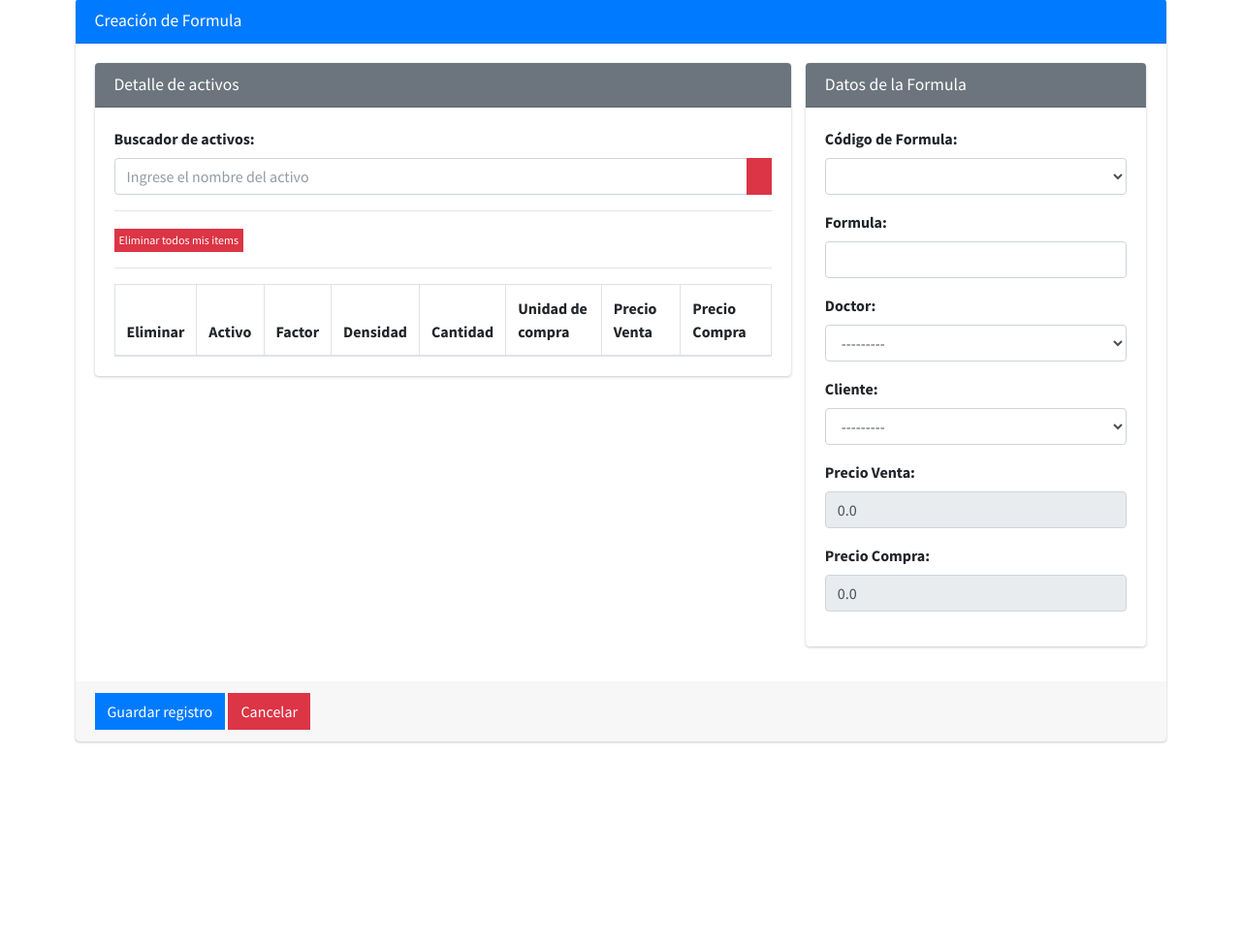
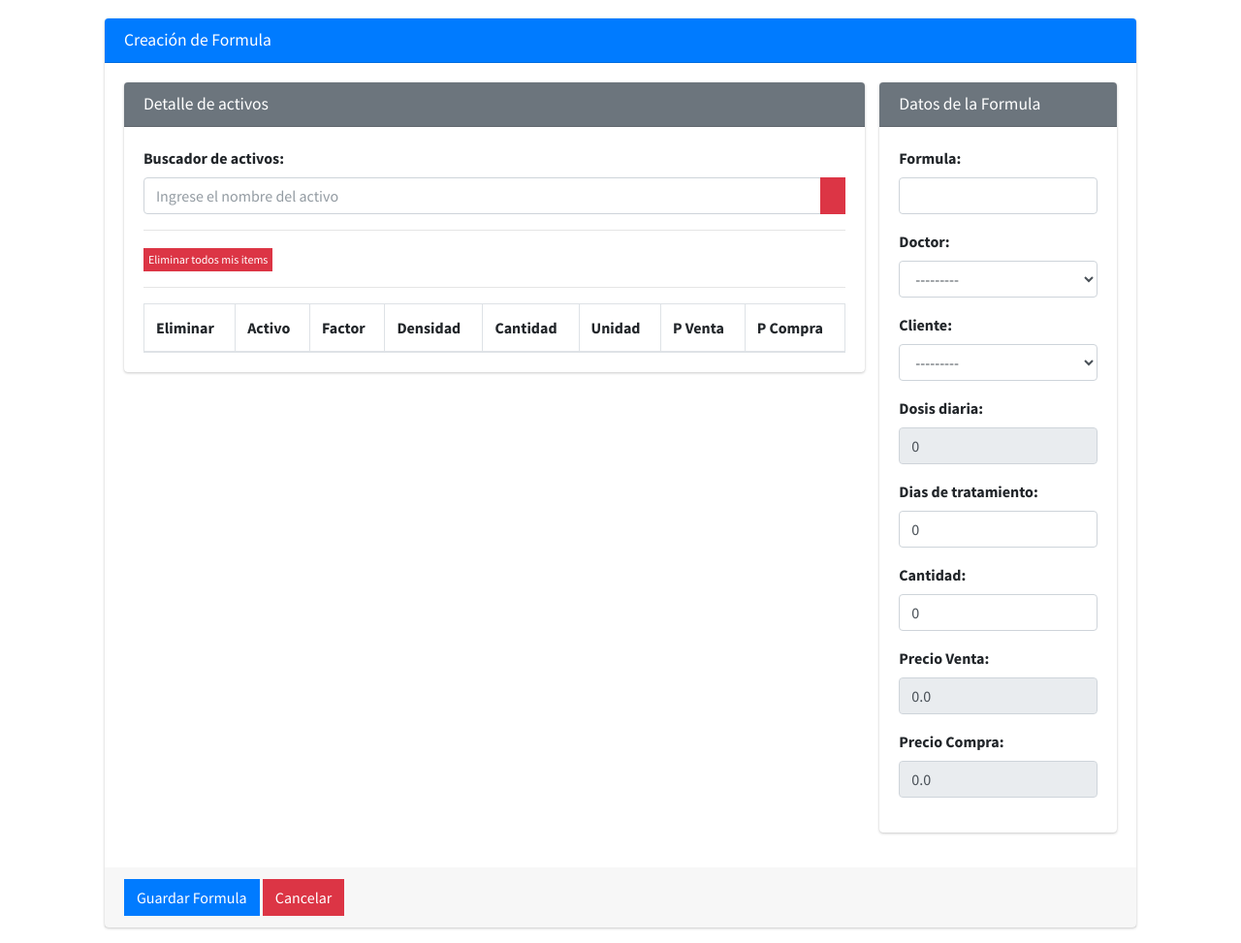
Before and after one commit to eagila926/cotizador, a Django app: page /formula/no_establecida/ in a window 1280 px wide. Shown: the part 328-1301 px from the top of the page at 97% size. Before the commit the page ends 1095 px from the top, so only its background shows below. Run offline with Django 4.2, Linux system fonts and the light colour scheme; tables that the repository leaves empty hold one stand-in row (values such as "Sample post"); lists and menus that the app fills with data are empty; some libraries are stand-ins or nearby versions; grey boxes are pictures that could not be loaded.

Commit message:
Autocomplete 100%, listar activos para formula

```diff
--- a/ortomed/cotizador/forms.py
+++ b/ortomed/cotizador/forms.py
@@ -63,6 +63,11 @@ class InventarioForm(ModelForm):
             'tipo': TextInput(
                 attrs={
                     'placeholder': 'Ingrese un nombre',
+                }
+            ),
+             'cant': TextInput(
+                attrs={
+                    'placeholder': 'Ingrese la cantidad',
                 }
             ),
         }
@@ -146,15 +151,24 @@ class FormulaForm(ModelForm):
             }),
             'cod_user': Select(attrs={
                 'class': 'form-control select2',
-                'style': 'with 100%'
+
             }),
             'cod_cliente': Select(attrs={
                 'class': 'form-control select2',
-                'style': 'with 100%'
+
             }),
             'cod_doc': Select(attrs={
                 'class': 'form-control select2',
-                'style': 'with 100%'
-            })
+            }),
+             'cant': TextInput(attrs={
+                'class': 'form-control'
+            }),
+             'dosis': TextInput(attrs={
+                'class': 'form-control'
+            }),
+             'posologia': TextInput(attrs={
+                'readonly': True,
+                'class': 'form-control'
+            }),
 
         }
--- a/ortomed/cotizador/models.py
+++ b/ortomed/cotizador/models.py
@@ -14,7 +14,7 @@ class Usuario(models.Model):
     ciudad = models.TextField(verbose_name='Ciudad')
     pais = models.TextField(verbose_name='Pais')
 
-    def _str_(self):
+    def __str__(self):
         return self.cod_user
 
     class Meta:
@@ -34,9 +34,24 @@ class Inventario(models.Model):
     factor = models.DecimalField(max_digits=15, decimal_places=3, verbose_name="Factor")
     densidad = models.DecimalField(max_digits=15, decimal_places=4,verbose_name='Densidad')
     tipo = models.TextField(verbose_name=("Tipo"))
+    cant = models.IntegerField(verbose_name=("Cantidad"))
 
-    def _str_(self):               #permite transformar los objetos a string
-        return self.cod_inven
+    def __str__(self):               #permite transformar los objetos a string
+        return self.descripcion
+
+    def toJSON(self):
+        item = model_to_dict(self)
+        item['cod_inven'] = "{:.2f}".format(self.cod_inven)
+        item['descripcion'] = self.descripcion
+        item['valor_costo'] = "{:.2f}".format(self.valor_costo)
+        item['valor_venta'] = "{:.2f}".format(self.valor_venta)
+        item['unidad_compra'] = self.unidad_compra
+        item['stock'] = "{:.2f}".format(self.stock)
+        item['stock_min'] = "{:.2f}".format(self.stock_min)
+        item['factor'] = "{:.3f}".format(self.factor)
+        item['densidad'] = "{:.4f}".format(self.densidad)
+        item['tipo'] = self.tipo
+        return item
 
     class Meta:
         verbose_name = 'Inventario'
@@ -53,7 +68,7 @@ class Clientes(models.Model):
     tipo = models.TextField(verbose_name="Tipo")
     cod_user = models.ForeignKey("Usuario", verbose_name=("Codigo Ususario"), on_delete=models.CASCADE)
 
-    def _str_(selfs):
+    def __str__(selfs):
         return selfs.nombre
 
     def toJSON(self):
@@ -74,7 +89,7 @@ class Doctores(models.Model):
     ciudad = models.TextField( verbose_name="Ciudad")
     cod_user = models.ForeignKey("Usuario", verbose_name=("Codigo Ususario"), on_delete=models.CASCADE)
 
-    def _str_(selfs):
+    def __str__(selfs):
         return selfs.nombre
 
     def toJSON(self):
@@ -95,8 +110,13 @@ class Formulas(models.Model):
     cod_user = models.ForeignKey(Usuario, on_delete=models.CASCADE)
     cod_cliente = models.ForeignKey(Clientes, on_delete=models.CASCADE)
     cod_doc = models.ForeignKey(Doctores, on_delete=models.CASCADE)
+    #dosis hace referencia a cuantos dias va ha tomar el medicamento
+    dosis = models.IntegerField(default=0)
+    # la posologia hace referencia a cuantas pasillas diarias debe tomar
+    posologia = models.IntegerField(default=0)
+    cant = models.IntegerField(default=0)
 
-    def _str_(self):
+    def __str__(self):
         return self.cod_user.nombre, self.cod_doc.nombre, self.cod_cliente.nombre
 
     def toJSON(self):
@@ -118,10 +138,6 @@ class DetFormula(models.Model):
     formula = models.ForeignKey(Formulas, on_delete=models.CASCADE)
     activos = models.ForeignKey(Inventario, on_delete=models.CASCADE)
     cant = models.IntegerField(default=0)
-    #dosis hace referencia a cuantos dias va ha tomar el medicamento
-    dosis = models.IntegerField(default=0)
-    # la posologia hace referencia a cuantas pasillas diarias debe tomar
-    posologia = models.IntegerField(default=0)
     date_joined = models.DateField(default=datetime.now)
     obs = models.CharField(max_length=150, verbose_name='Observaciones')
 
@@ -150,7 +166,7 @@ class Visitas(models.Model):
     tipo = models.IntegerField(verbose_name=("Tipo"))
     cod_user = models.ForeignKey("Usuario", verbose_name=("Codigo Usuario"), on_delete=models.CASCADE)
 
-    def _str_(selfs):
+    def __str__(selfs):
         return selfs.nombre
 
     def toJSON(self):
--- a/ortomed/cotizador/views.py
+++ b/ortomed/cotizador/views.py
@@ -78,13 +78,14 @@ class FormulaCreateView (CreateView):
     def post(self, request, *args, **kwargs):
         data={}
         try:
-            action: request.POST['action']
+            action = request.POST['action']
+
             if action == 'search_activos':
                 data = []
-                activs = Inventario.objects.filter(name__incontains=request.POST['term'])[0:10]
+                activs = Inventario.objects.filter(descripcion__icontains=request.POST['term'])[0:10]
                 for i in activs:
                     item = i.toJSON()
-                    item['value'] = i.cod_inven
+                    item['value'] = i.descripcion
                     data.append(item)
             elif action == 'add':
                 with transaction.atomic():
--- a/ortomed/static/js/formula.js
+++ b/ortomed/static/js/formula.js
@@ -13,7 +13,7 @@ var formus = {
         this.list();
     },
     list: function () {
-        this.calculate_invoice();
+
         tblFormu = $('#tblFormu').DataTable({
             responsive: true,
             autoWidth: false,
@@ -22,10 +22,10 @@ var formus = {
             columns: [
                 {"data": "id"},
                 {"data": "descripcion"},
-                {"data": "cat.name"},
-                {"data": "pvp"},
+                {"data": "factor"},
+                {"data": "densidad"},
                 {"data": "cant"},
-                {"data": "subtotal"},
+                {"data": "cant"},
             ],
             columnDefs: [
                 {
@@ -98,8 +98,9 @@ $(function () {
                 dataType: 'json',
             }).done(function (data) {
                 response(data);
+                console.log(data);
             }).fail(function (jqXHR, textStatus, errorThrown) {
-                alert(textStatus + ': ' + errorThrown);
+                //alert(textStatus + ': ' + errorThrown);
             }).always(function (data) {
 
             });
@@ -107,11 +108,8 @@ $(function () {
         delay: 500,
         minLength: 1,
         select: function (event, ui) {
-            console.log('Data',data)
             event.preventDefault();
             console.clear();
-
-            ui.item.cant = 1;
             console.log(formus.items);
             formus.add(ui.item);
             $(this).val('');
--- a/ortomed/templates/body.html
+++ b/ortomed/templates/body.html
@@ -5,12 +5,18 @@
     {% include "header.html" %}
 
     <!-Bloque para contenido-->
-     <div class="content">
-                <div class="container">
+     <div class="content" style="margin-top:20px;">
+        <div class= "row">
+            <div class="col-lg-1">
+            </div>
+            <div class="col-lg-10">
                     {% block content %}
 
                     {% endblock %}
-                </div>
+            </div>
+            <div class="col-lg-1">
+            </div>
+        </div>
     </div>
     <!-Bloque para javascript-->
     {% block javascript %}
--- a/ortomed/templates/create_formu.html
+++ b/ortomed/templates/create_formu.html
@@ -41,7 +41,7 @@
             </div>
             <div class="card-body">
                 <div class="row">
-                    <div class="col-lg-8">
+                    <div class="col-lg-9">
                         <div class="card card-secondary">
                             <div class="card-header">
                                 <h3 class="card-title"><i class="fas fa-boxes"></i> Detalle de activos</h3>
@@ -71,9 +71,9 @@
                                         <th>Factor</th>
                                         <th>Densidad</th>
                                         <th>Cantidad</th>
-                                        <th>Unidad de compra</th>
-                                        <th>Precio Venta</th>
-                                        <th>Precio Compra</th>
+                                        <th>Unidad</th>
+                                        <th>P Venta</th>
+                                        <th>P Compra</th>
                                     </tr>
                                     </thead>
                                     <tbody>
@@ -82,17 +82,13 @@
                             </div>
                         </div>
                     </div>
-                    <div class="col-lg-4">
+                    <div class="col-lg-3">
                         <div class="card card-secondary">
                             <div class="card-header">
                                 <h3 class="card-title"><i class="fas fa-shopping-cart"></i> Datos de la Formula</h3>
                             </div>
                             <div class="card-body">
                                 <input type="hidden" name="action" value="{{ action }}">
-                                <div class="form-group">
-                                    <label>Código de Formula:</label>
-                                    {{ form.cod_formula }}
-                                </div>
                                 <div class="form-group">
                                     <label>Formula:</label>
                                     {{ form.nombre }}
@@ -105,6 +101,18 @@
                                 <div class="form-group">
                                     <label>Cliente:</label>
                                     {{ form.cod_cliente }}
+                                </div>
+                                <div class="form-group">
+                                    <label>Dosis diaria:</label>
+                                    {{ form.posologia }}
+                                </div>
+                                <div class="form-group">
+                                    <label>Dias de tratamiento:</label>
+                                    {{ form.dosis }}
+                                </div>
+                                <div class="form-group">
+                                    <label>Cantidad:</label>
+                                    {{ form.cant }}
                                 </div>
                                 <div class="form-group">
                                     <label>Precio Venta:</label>
@@ -121,7 +129,7 @@
             </div>
             <div class="card-footer">
                 <button type="submit" class="btn btn-primary btn-flat">
-                    <i class="fas fa-save"></i> Guardar registro
+                    <i class="fas fa-save"></i> Guardar Formula
                 </button>
                 <a href="{{ list_url }}" class="btn btn-danger btn-flat">
                     <i class="fas fa-times"></i> Cancelar
```
Also changed, not shown: ortomed/cotizador/migrations/0001_initial.py.
